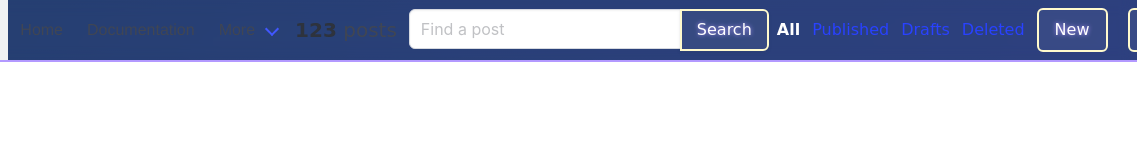
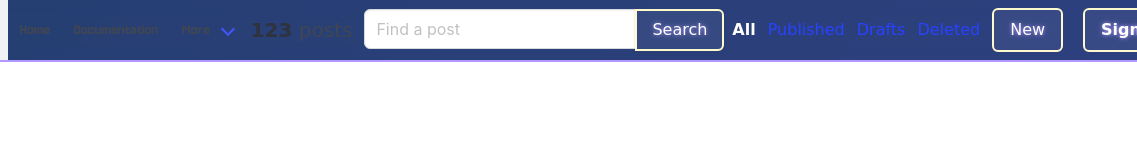
Before and after one commit to ValentinF27/Los-Bit-els-FIUBA, a plain HTML site: page Frontend/index.html in a window 1280 px wide. Shown: the full height of the page, 143-1280 px from the left. Drawn offline with nearby package versions, Linux system fonts and the light colour scheme.

Commit message:
Se importan fuentes estilo "Pixel".

```diff
--- a/Frontend/style.css
+++ b/Frontend/style.css
@@ -10,12 +10,19 @@
   --border-8bit: #ffb347;
 }
 
-/* TIPOGRAFÍA RETRO (8 BITS) */
-@import url('https://fonts.googleapis.com/css2?family=Press+Start+2P&display=swap');
+@font-face {
+  src: url(./Fonts/Jersey10-Regular.ttf);
+  font-family: Jersey10-Regular;
+}
+
+@font-face {
+  src: url(./Fonts/Micro5-Regular.ttf);
+  font-family: Micro5-Regular;
+}
 
 /* ESTILO GENERAL */
 body {
-  font-family: 'Helvetica Neue', Helvetica, Arial, sans-serif;
+  font-family: Jersey10-Regular, Micro5-Regular;
   color: var(--blanco);
   line-height: 1.5;
   overflow-x: hidden;
```
